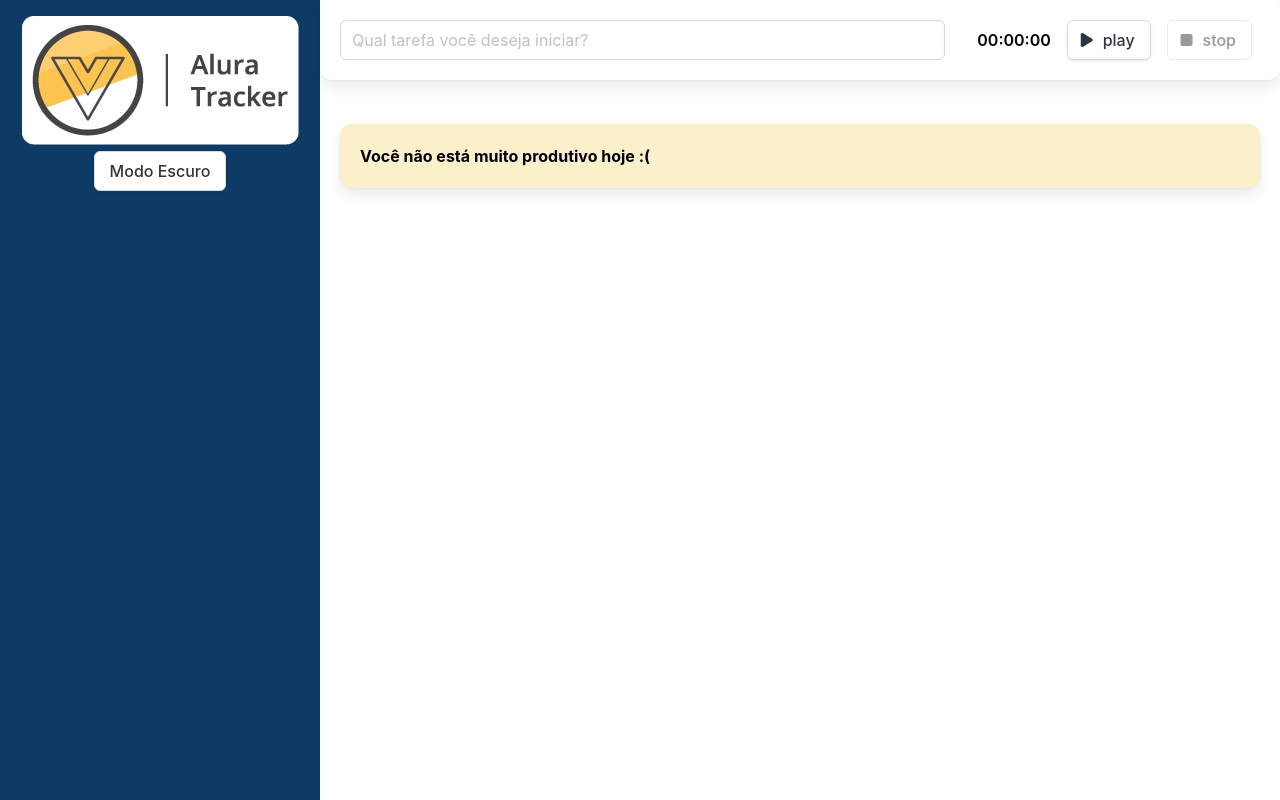
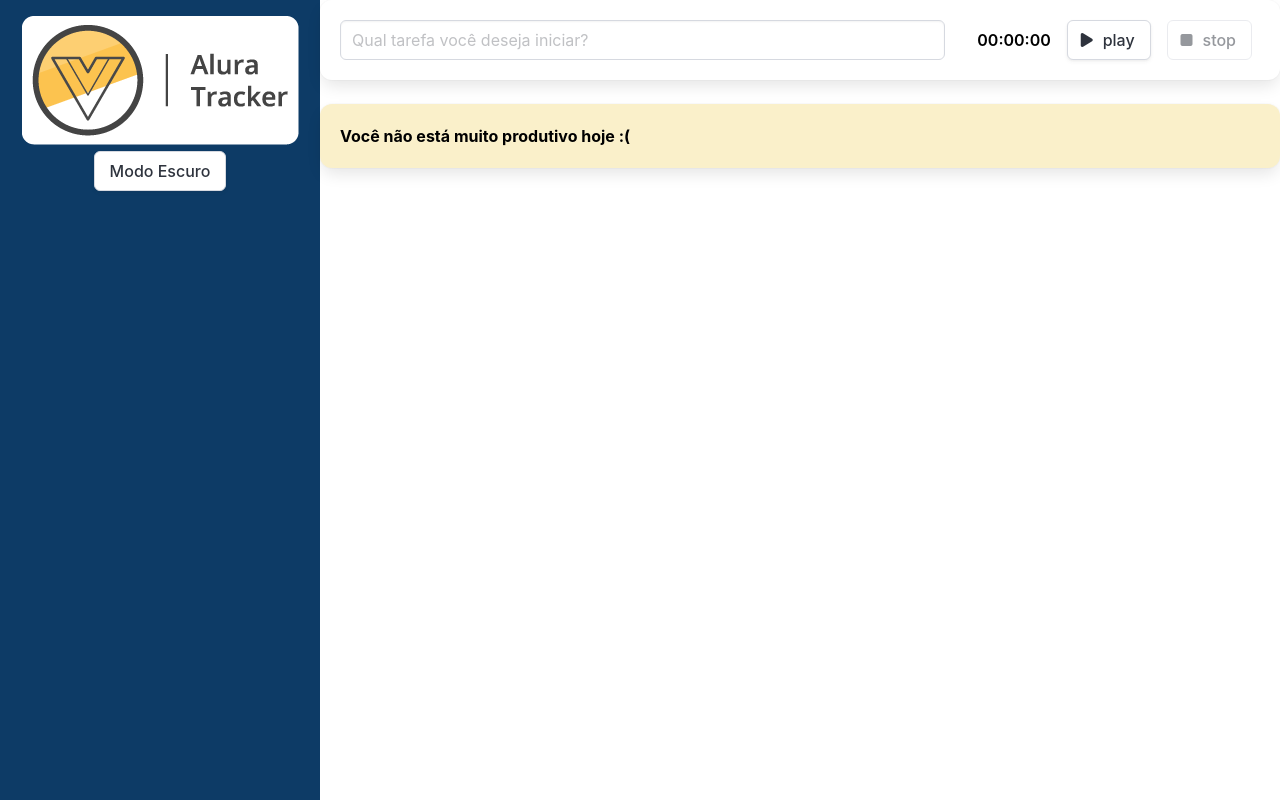
Before and after one commit to hitalojacome/Alura-Tracker, a Vue app: page / in a window 1280 px wide. Built offline with nearby package versions, Linux system fonts and the light colour scheme.

Commit message:
criando view de tarefas

```diff
--- a/src/App.vue
+++ b/src/App.vue
@@ -1,66 +1,32 @@
 <!-- HTML estilizado com bulma -->
 <template>
-  <main class="columns is-gapless is-multiline" :class="{ 'modo-escuro': modoEscuroAtivo }">
+  <main class="columns is-gapless is-multiline" :class="{ 'modo-escuro': modoEscuro }">
     <div class="column is-one-quarter">
-      <BarraLateral @aoTemaAlterado="trocarTema" />
+      <BarraLateral @aoTemaAlterado="alterarModo" />
     </div>
-
     <div class="column is-three-quarter conteudo">
-      <Formulario @aoSalvarTarefa="salvarTarefa" />
-      <div class="lista">
-        <div>
-          <!-- Para cada tarefa na lista de tarefas, atribui a tarefa para props tarefa -->
-          <Tarefa v-for="(tarefa, index) in tarefas" :key="index" :tarefa="tarefa" />
-          <Box v-if="listaEstaVazia">
-            Você não está muito produtivo hoje :(
-          </Box>
-        </div>
-      </div>
+      <router-view></router-view>
     </div>
   </main>
 </template>
 
-<!-- Script TS -->
 <script lang="ts">
 import { defineComponent } from 'vue';
-
-// Importação de componentes
 import BarraLateral from './components/BarraLateral.vue'
-import Formulario from './components/Formulario.vue'
-import Tarefa from './components/Tarefa.vue'
-import Box from './components/Box.vue'
-import ITarefa from './interfaces/ITarefa';
 
 export default defineComponent({
-  // Nome do componente
   name: 'App',
-  // Componentes utilizados
   components: {
     BarraLateral,
-    Formulario,
-    Tarefa,
-    Box
-  },
-  // Propriedade computada
-  computed: {
-    listaEstaVazia(): boolean {
-      return this.tarefas.length === 0
-    }
   },
   data() {
     return {
-      // Define uma lista de objetos ITarefa
-      tarefas: [] as ITarefa[],
-      modoEscuroAtivo: false
+      modoEscuro: false
     }
   },
   methods: {
-    // Recebe uma tarefa passada pelo Formulario e adiciona a lista
-    salvarTarefa(tarefa: ITarefa) {
-      this.tarefas.push(tarefa)
-    },
-    trocarTema(modoEscuroAtivo: boolean) {
-      this.modoEscuroAtivo = modoEscuroAtivo
+    alterarModo(modoEscuro: boolean) : void {
+      this.modoEscuro = modoEscuro
     }
   }
 });
--- a/src/components/BarraLateral.vue
+++ b/src/components/BarraLateral.vue
@@ -15,12 +15,12 @@ export default defineComponent({
   emits: ['aoTemaAlterado'],
   data() {
     return {
-      modoEscuroAtivo: false
+      modoEscuro: false
     }
   },
   computed: {
     textoBotao() {
-      if (this.modoEscuroAtivo) {
+      if (this.modoEscuro) {
         return 'Modo Claro'
       }
       return 'Modo Escuro'
@@ -28,8 +28,8 @@ export default defineComponent({
   },
   methods: {
     alterarTema() {
-      this.modoEscuroAtivo = !this.modoEscuroAtivo
-      this.$emit('aoTemaAlterado', this.modoEscuroAtivo)
+      this.modoEscuro = !this.modoEscuro
+      this.$emit('aoTemaAlterado', this.modoEscuro)
     }
   }
 });
--- a/src/main.ts
+++ b/src/main.ts
@@ -2,5 +2,8 @@ import { createApp } from 'vue'
 import App from './App.vue'
 
 import '@fortawesome/fontawesome-free/css/all.css'
+import roteador from './roteador'
 
-createApp(App).mount('#app')
+createApp(App)
+    .use(roteador)
+    .mount('#app')
--- /dev/null
+++ b/src/roteador/index.ts
@@ -0,0 +1,15 @@
+import Tarefas from "@/views/Tarefas.vue"
+import { createRouter, createWebHashHistory, RouteRecordRaw } from "vue-router"
+
+const rotas: RouteRecordRaw[] = [{
+    path: '/',
+    name: 'Tarefas',
+    component: Tarefas
+}]
+
+const roteador = createRouter({
+    history: createWebHashHistory(),
+    routes: rotas
+})
+
+export default roteador
--- /dev/null
+++ b/src/views/Tarefas.vue
@@ -0,0 +1,42 @@
+<template>
+    <Formulario @aoSalvarTarefa="salvarTarefa" />
+    <div class="lista">
+        <Tarefa v-for="(tarefa, index) in tarefas" :key="index" :tarefa="tarefa" />
+        <Box v-if="semTarefas">
+            Você não está muito produtivo hoje <span class="has-text-weight-bold">:(</span>
+        </Box>
+    </div>
+</template>
+
+<script lang="ts">
+import { defineComponent } from 'vue';
+
+import Formulario from '../components/Formulario.vue'
+import Tarefa from '../components/Tarefa.vue'
+import Box from '../components/Box.vue'
+import ITarefa from '../interfaces/ITarefa';
+
+export default defineComponent({
+    name: 'App',
+    components: {
+        Formulario,
+        Tarefa,
+        Box
+    },
+    data() {
+        return {
+            tarefas: [] as ITarefa[],
+        }
+    },
+    methods: {
+        salvarTarefa(tarefa: ITarefa) {
+            this.tarefas.push(tarefa)
+        }
+    },
+    computed: {
+        semTarefas(): boolean {
+            return this.tarefas.length == 0
+        }
+    }
+});
+</script>
```
